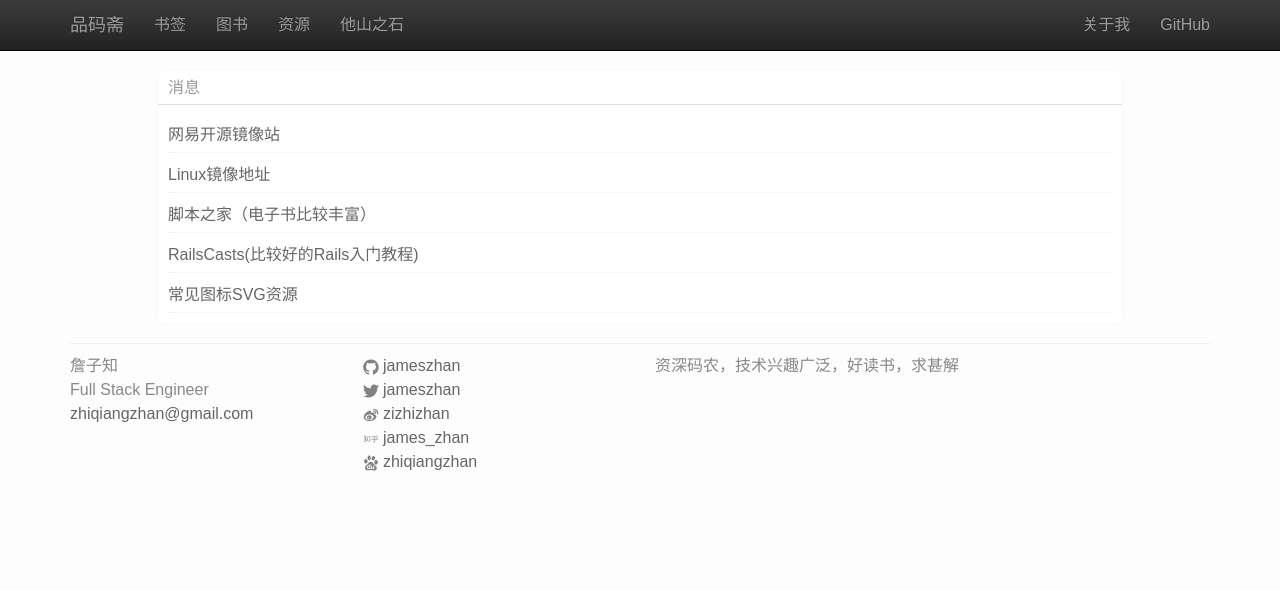
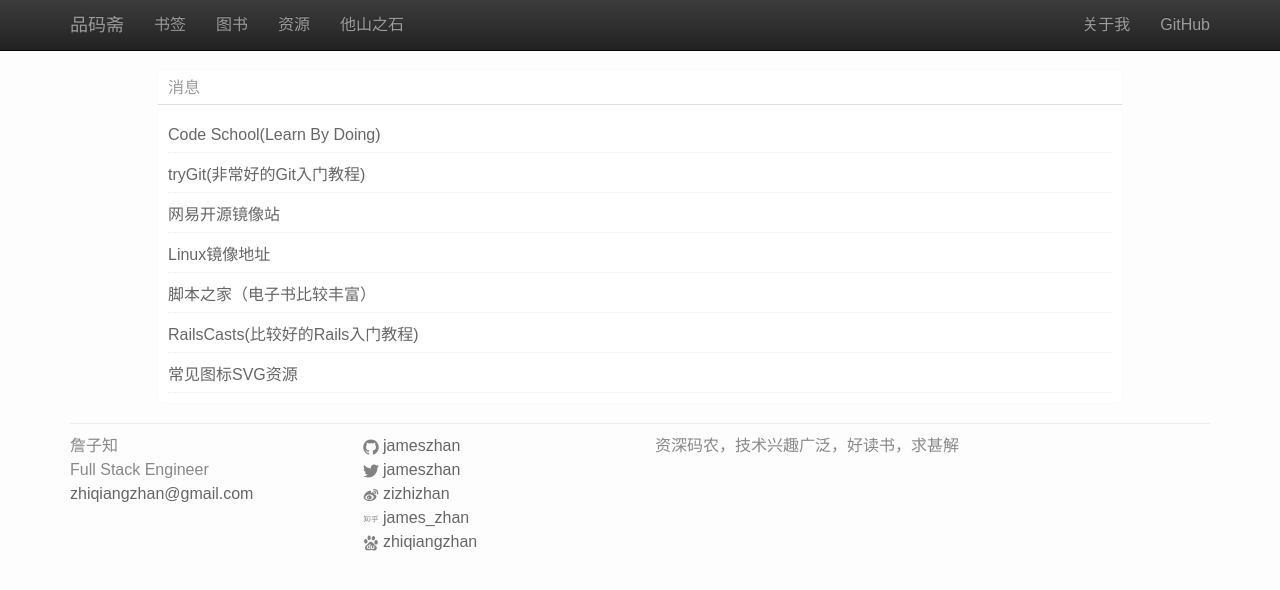
Before and after one commit to jameszhan/blogs, a Jekyll site: the page built from pages/resources.html, in a window 1280 px wide. Shown: the top 590 px of the page. Built offline with Jekyll 4.4.1, drawn with Linux system fonts in a browser that asks for light colours; nearby versions of some CDN libraries; Markdown is read by kramdown in place of the engine named in the settings; comment, search, counter and statistics services are not loaded.

Commit message:
add more resources.

```diff
--- a/_data/resources.yml
+++ b/_data/resources.yml
@@ -1,3 +1,9 @@
+-
+  url: https://www.codeschool.com/
+  title: Code School(Learn By Doing)
+-
+  url: https://try.github.io
+  title: tryGit(非常好的Git入门教程)
 -
   url: http://mirrors.163.com/
   title: 网易开源镜像站
```
